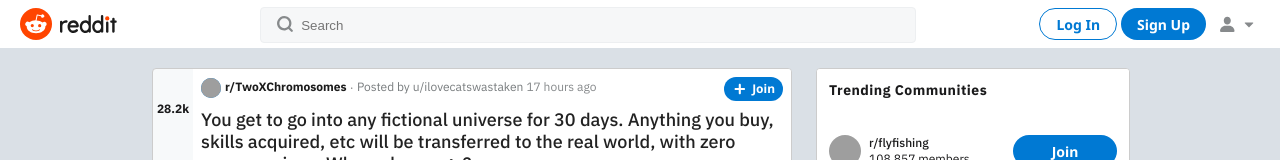
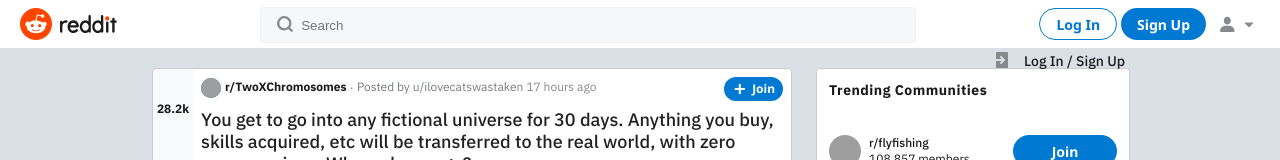
Before and after one commit to BUITUANLINH20183784/wtaes_proj, a React (Create React App) app in the folder frontend/: page / in a window 1280 px wide. Both pictures are taken after a click on the button "User account menu". Shown: the top 160 px of the page. Built offline with nearby package versions, Linux system fonts and the light colour scheme; grey boxes are pictures that could not be loaded; a web font is replaced by a local one.

Commit message:
css error cannot mix module and regular

```diff
--- a/frontend/src/components/NavGroup/NavGroup.js
+++ b/frontend/src/components/NavGroup/NavGroup.js
@@ -1,40 +1,20 @@
-import React from "react";
+import React, { useState } from "react";
 import { Link } from "react-router-dom";
 import "./NavGroup.css";
+import styles from "./NavGroup.module.css";
 
-export default () => {
-  return (
-    <div className="nav-wrapper">
-      <div className="nav-group">
+const Buttons = () => (
   <div className="buttons">
-          <Link
-            to="/login"
-            className="button-login button"
-          >
+    <Link to="/login" className="button-login button">
       Log In
     </Link>
-          <Link
-            to="/signup"
-            className="button-signup button"
-          >
+    <Link to="/signup" className="button-signup button">
       Sign Up
     </Link>
   </div>
-        <div
-          id="email-verification-tooltip-id"
-          className="group"
-        >
-          <div
-            id="change-username-tooltip-id"
-            className="group"
-          ></div>
-          <div className="header-user-dropdown">
-            <button
-              aria-expanded="false"
-              aria-haspopup="true"
-              id="USER_DROPDOWN_ID"
-              className="dropdown-button"
-            >
+);
+
+const SVGs = () => (
   <span className="group">
     <span className="person-icon-wrapper">
       <svg
@@ -55,10 +35,48 @@ export default () => {
       <path d="M14.17,9.35,10,13.53,5.83,9.35a.5.5,0,0,1,.35-.85h7.64a.5.5,0,0,1,.35.85"></path>
     </svg>
   </span>
+);
+
+const DropMenu = () => (
+  <div className={styles.dropMenu}>
+    <Link to="/login" className={styles.loginOption}>
+      <svg
+        className={styles.loginOptionSVG}
+        viewBox="0 0 20 20"
+        xmlns="http://www.w3.org/2000/svg"
+      >
+        <g fill="inherit">
+          <path d="M15,2 L5,2 C4.447,2 4,2.447 4,3 L4,9 L9.586,9 L8.293,7.707 C7.902,7.316 7.902,6.684 8.293,6.293 C8.684,5.902 9.316,5.902 9.707,6.293 L12.707,9.293 C13.098,9.684 13.098,10.316 12.707,10.707 L9.707,13.707 C9.512,13.902 9.256,14 9,14 C8.744,14 8.488,13.902 8.293,13.707 C7.902,13.316 7.902,12.684 8.293,12.293 L9.586,11 L4,11 L4,17 C4,17.553 4.447,18 5,18 L15,18 C15.553,18 16,17.553 16,17 L16,3 C16,2.447 15.553,2 15,2"></path>
+        </g>
+      </svg>
+      <div className={styles.loginOptionText}>Log In / Sign Up</div>
+    </Link>
+  </div>
+);
+
+export default () => {
+  const [dropdown, setDropdown] = useState(false);
+  return (
+    <div className="nav-wrapper">
+      <div className="nav-group">
+        <Buttons />
+        <div id="email-verification-tooltip-id" className="group">
+          <div className="header-user-dropdown">
+            <button
+              aria-expanded="false"
+              aria-haspopup="true"
+              id="USER_DROPDOWN_ID"
+              className="dropdown-button"
+              onClick={() => {
+                dropdown ? setDropdown(false) : setDropdown(true);
+              }}
+            >
+              <SVGs />
               <span className="detail">User account menu</span>
             </button>
           </div>
         </div>
+        {dropdown ? <DropMenu /> : ""}
       </div>
     </div>
   );
--- /dev/null
+++ b/frontend/src/components/NavGroup/NavGroup.module.css
@@ -0,0 +1,38 @@
+.dropMenu {
+  position: fixed;
+  left: 976px;
+  top: 39.5px;
+}
+
+.loginOption {
+  box-sizing: border-box;
+  color: rgb(28 28 28);
+  cursor: pointer;
+  display: block;
+  fill: rgb(135 138 140);
+  padding: 10px 16px 10px 48px;
+  position: relative;
+}
+
+.loginOption:hover {
+  background-color: rgb(0 121 211);
+  color: rgb(255 255 255);
+  fill: rgb(255 255 255);
+  outline: none;
+}
+
+.loginOptionSVG {
+  height: 20px;
+  left: 16px;
+  position: absolute;
+  top: 10px;
+  width: 20px;
+}
+
+.loginOptionText {
+  font-size: 14px;
+  font-weight: 500;
+  line-height: 18px;
+  display: inline-block;
+  vertical-align: middle;
+}
```
Also changed, not shown: frontend/src/App.js (+4 -6 lines). Lines whose indentation alone changed are shown as unchanged.
